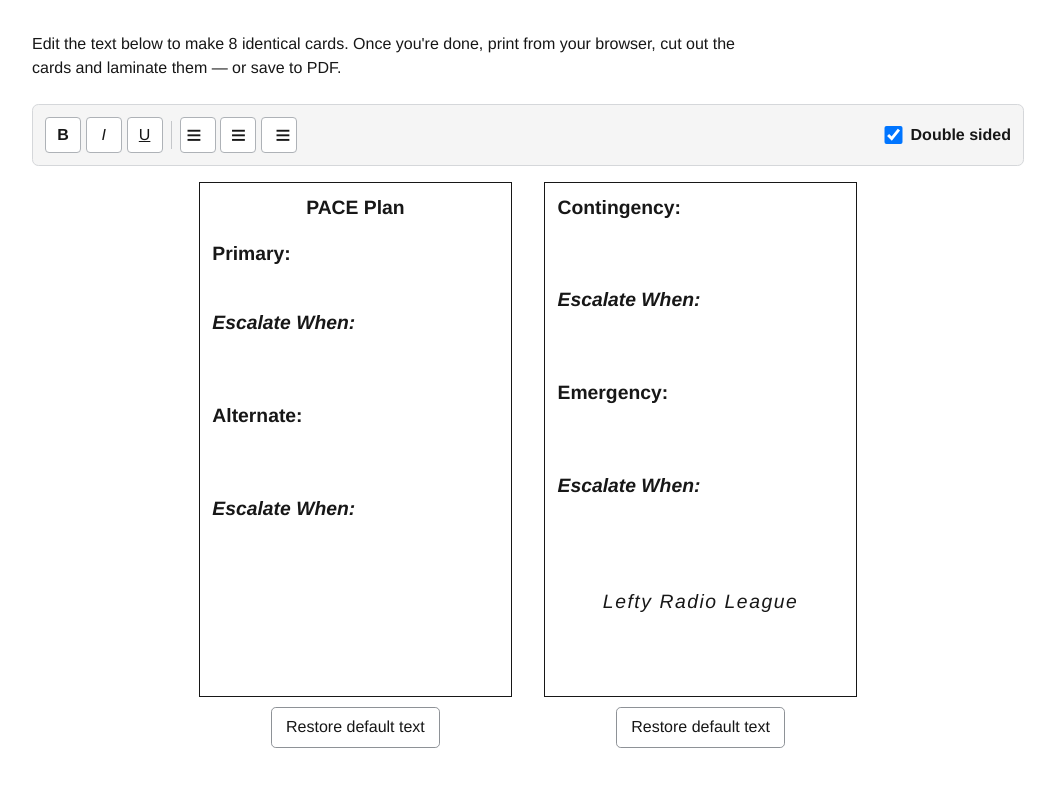
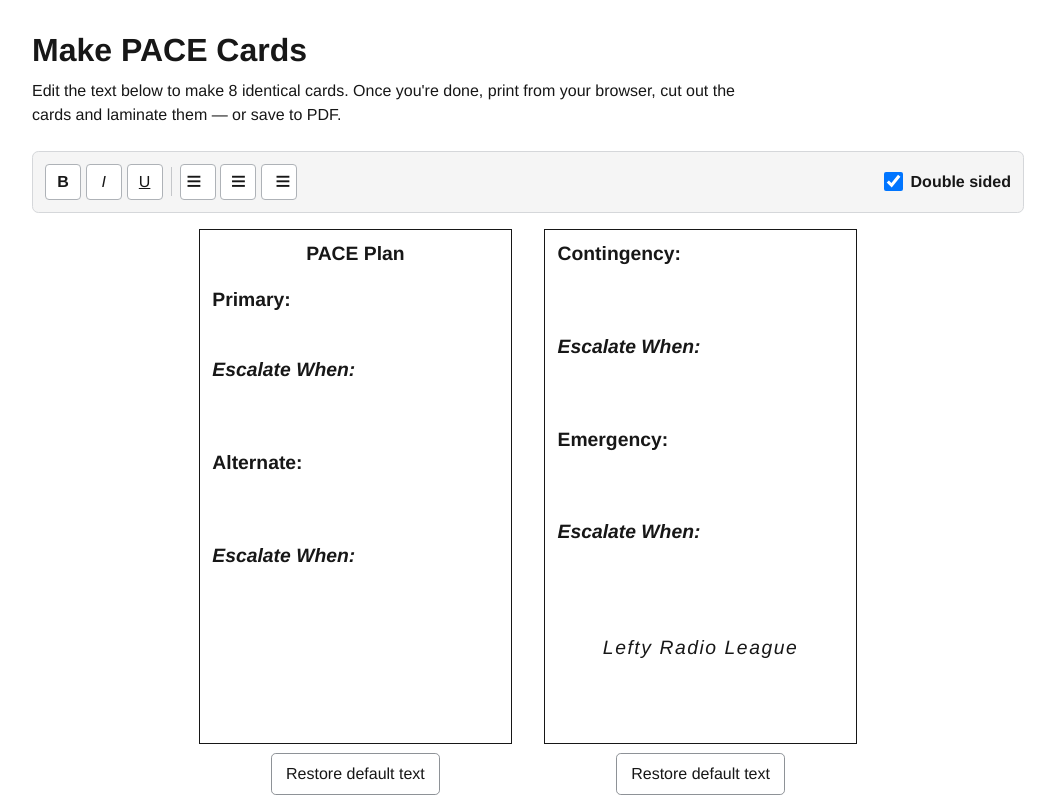
Before and after one commit to DecentralizedDan/cardigen, a plain HTML site: page index.html in a window 1280 px wide. Shown: the top 800 px of the page, without its empty margins (112-1167 px from the left). Drawn offline with Linux system fonts and the light colour scheme.

Commit message:
Use configured page title

```diff
--- a/cardigen.js
+++ b/cardigen.js
@@ -26,6 +26,8 @@
   let overflowFrame = null;
 
   document.title = `${config.pageTitle || "Cardigen"} — Cardigen`;
+  document.getElementById("page-title").textContent =
+    config.pageTitle || "Cardigen";
 
   editors.forEach((editor, index) => {
     editor.innerHTML = config.sideDefaults[index].trim();
--- a/index.html
+++ b/index.html
@@ -19,7 +19,7 @@
   <body>
     <main class="app-shell">
       <header class="app-header">
-        <h1 class="visually-hidden">Make PACE Cards</h1>
+        <h1 id="page-title"></h1>
         <p>
           Edit the text below to make 8 identical cards. Once you're done, print
           from your browser, cut out the cards and laminate them — or save to
--- a/styles.css
+++ b/styles.css
@@ -29,25 +29,20 @@ button {
   color: inherit;
 }
 
-.visually-hidden {
-  position: absolute;
-  width: 1px;
-  height: 1px;
-  overflow: hidden;
-  clip: rect(0 0 0 0);
-  clip-path: inset(50%);
-  white-space: nowrap;
-}
-
 .app-shell {
   width: min(100% - 2rem, 62rem);
   margin: 0 auto;
   padding: 2rem 0 3rem;
 }
 
+.app-header h1 {
+  margin: 0;
+  font-size: 2rem;
+}
+
 .app-header p {
   max-width: 46rem;
-  margin: 0;
+  margin: 0.6rem 0 0;
   line-height: 1.5;
 }
 
```
